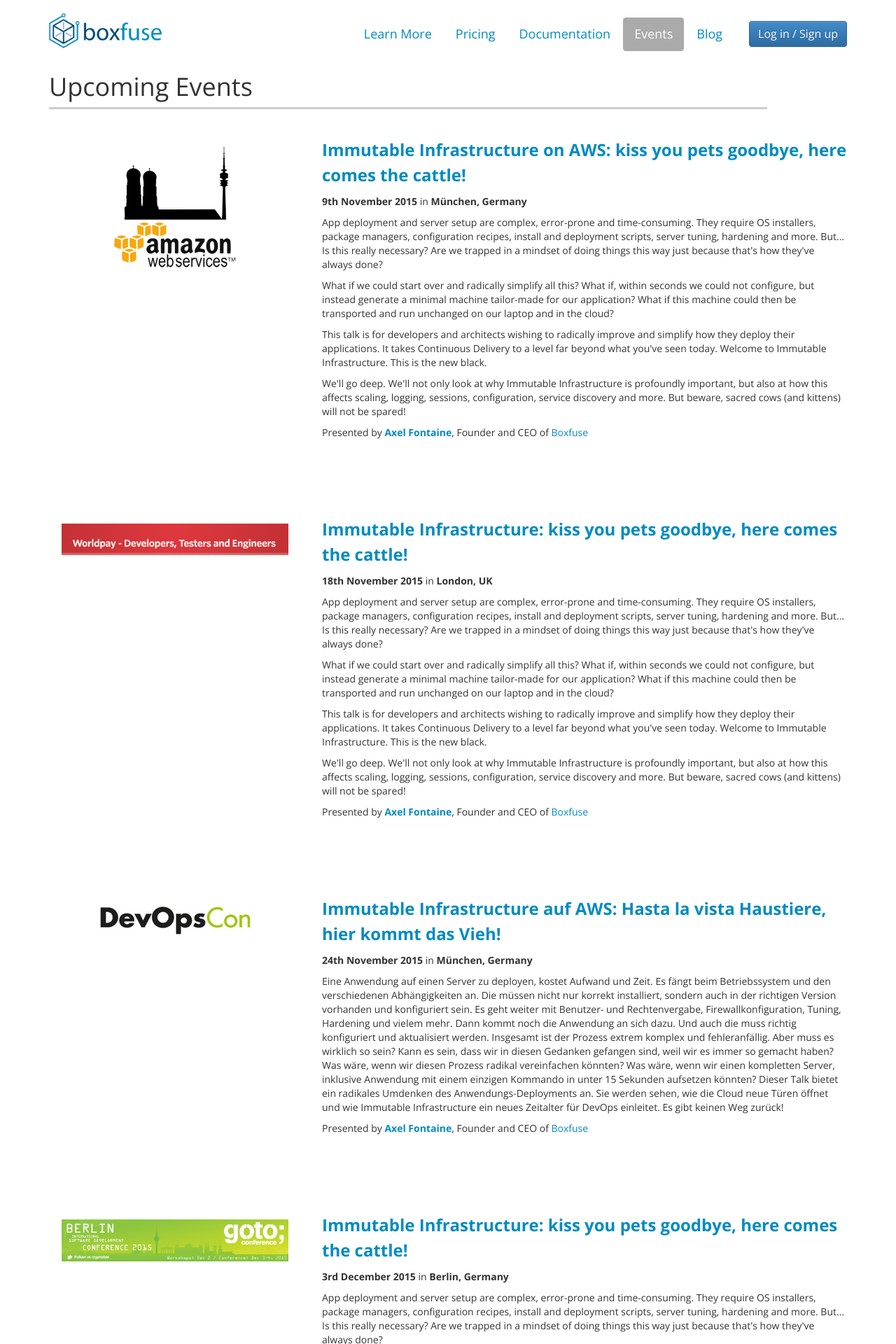
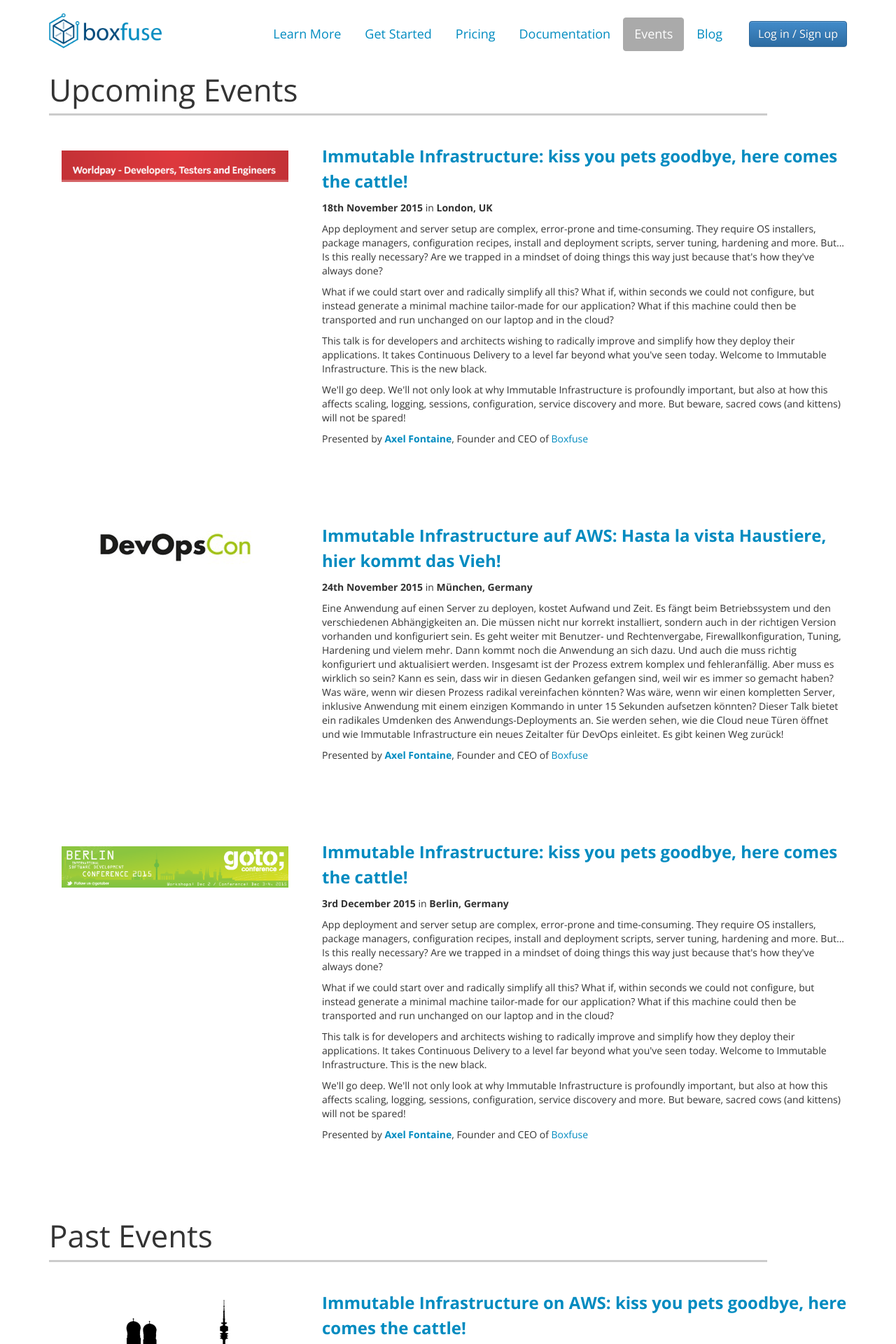
Before and after one commit to flyway/boxfuse.com, a Jekyll site: the page built from events.html, in a window 1280 px wide. Shown: the top 1920 px of the page at 70% size. Built offline with Jekyll 4.4.1, drawn with Linux system fonts in a browser that asks for light colours; some of the changed text lies outside the part shown.

Commit message:
Added get started section

```diff
--- a/_config.yml
+++ b/_config.yml
@@ -1,3 +1,3 @@
 safe: true
 exclude: [.gitattributes, .gitignore, boxfuse.com.iml, README.md, CNAME]
-boxfuseVersion: 1.13.0.776
+boxfuseVersion: 1.13.1.780
--- a/_layouts/default.html
+++ b/_layouts/default.html
@@ -37,6 +37,7 @@
             <div class="col-md-10">
                 <ul id="tabs" class="nav nav-tabs navbar-right">
                     <li {% if page.tab == 'learn' %} class="active" {% endif %}><a href="/learn/why">Learn More</a></li>
+                    <li {% if page.tab == 'getstarted' %} class="active" {% endif %}><a href="/getstarted">Get Started</a></li>
                     <li {% if page.tab == 'pricing' %} class="active" {% endif %}><a href="/pricing">Pricing</a></li>
                     <li {% if page.tab == 'docs' %} class="active" {% endif %}><a href="/docs">Documentation</a></li>
                     <li {% if page.tab == 'events' %} class="active" {% endif %}><a href="/events">Events</a></li>
--- a/_layouts/docs.html
+++ b/_layouts/docs.html
@@ -47,7 +47,7 @@ title: Documentation
         </div>
         <div class="col-md-10">
 
-            <h1>{{ page.subtitle }}</h1>
+            {% if page.subtitle %}<h1>{{ page.subtitle }}</h1>{% endif %}
 
             {{ content }}
 
--- a/assets/css/main.css
+++ b/assets/css/main.css
@@ -604,26 +604,27 @@ hr.soften {
 	font-size: 13px;
 }
 
-#docs h1, .vs h1, #pricing h1 .doc-title {
-    margin-top: 5px;
+#getstarted h1, #docs h1, .vs h1, #pricing h1, .doc-title {
+    margin-top: -5px;
     font-size: 44px;
     font-weight: 400;
 }
 
-#docs h2, .doc-section {
+#getstarted h2, #docs h2, .doc-section {
     margin-top: 50px;
-    font-size: 24px;
+    font-size: 26px;
     font-weight: 800;
-	color: rgb(51,51,51);
+	color: #404040;
 }
 
-#docs h3 {
+#getstarted h3, #docs h3 {
 	font-weight: bold;
 	margin-top: 25px;
-	font-size: 14px;
+	font-size: 20px;
+	color: #808080;
 }
 
-#docs, #learn {
+#docs, #learn, #getstarted {
     padding-top: 40px;
 }
 
@@ -641,6 +642,10 @@ pre.console {
 
 pre.console strong {
     color: yellow;
+}
+
+pre.console span {
+    color: #CCC;
 }
 
 pre.filetree {
@@ -1051,3 +1056,36 @@ pre.filetree span {
 .max-width-image {
 	max-width: 100%;
 }
+
+.choice {
+	float: left;
+	font-size: 20px;
+	font-weight: bold;
+	text-align: center;
+	min-width: 200px;
+}
+
+.choice a {
+	display: block;
+	padding: 20px;
+}
+
+.choice a:hover {
+	background-color: #e0e0e0;
+}
+
+.choice img {
+	height: 80px;
+	padding-bottom: 10px;
+}
+
+.choices:after {
+	content:'';
+	display:block;
+	clear: both;
+}
+
+img.screenshot {
+	border: 1px #ccc dashed;
+	padding: 5px;
+}
--- a/events.html
+++ b/events.html
@@ -5,23 +5,6 @@ title: 'Events'
 ---
 <div id="events" class="container">
     <h1 class="doc-title">Upcoming Events</h1>
-
-    <div class="row">
-        <div class="col-md-4"><a href="http://www.meetup.com/AWS-Munich/events/222476355/"><img src="/assets/events/aws-ug-munich.jpeg"></a></div>
-        <div class="col-md-8">
-            <h2><a href="http://www.meetup.com/AWS-Munich/events/222476355/">Immutable Infrastructure on AWS: kiss you pets goodbye, here comes the cattle!</a></h2>
-            <p><strong>9th November 2015</strong> in <strong>München, Germany</strong></p>
-            <p>App deployment and server setup are complex, error-prone and time-consuming. They require OS installers, package managers, configuration recipes, install and deployment scripts, server tuning, hardening and more. But... Is this really necessary? Are we trapped in a mindset of doing things this way just because that's how they've always done?
-        </p><p>
-                What if we could start over and radically simplify all this? What if, within seconds we could not configure, but instead generate a minimal machine tailor-made for our application? What if this machine could then be transported and run unchanged on our laptop and in the cloud?
-        </p><p>
-                This talk is for developers and architects wishing to radically improve and simplify how they deploy their applications. It takes Continuous Delivery to a level far beyond what you've seen today. Welcome to Immutable Infrastructure. This is the new black.
-        </p><p>
-                We'll go deep. We'll not only look at why Immutable Infrastructure is profoundly important, but also at how this affects scaling, logging, sessions, configuration, service discovery and more. But beware, sacred cows (and kittens) will not be spared!
-            </p>
-            <p>Presented by <a href="https://twitter.com/axelfontaine"><strong>Axel Fontaine</strong></a>, Founder and CEO of <a href="https://boxfuse.com/">Boxfuse</a></p>
-        </div>
-    </div>
 
     <div class="row">
         <div class="col-md-4"><a href="http://www.meetup.com/Worldpay-Developers-engineers-and-testers/events/225943635/"><img src="/assets/events/worldpay-devs.png"></a></div>
@@ -68,6 +51,23 @@ title: 'Events'
     </div>
 
     <h1 class="doc-title">Past Events</h1>
+
+    <div class="row">
+        <div class="col-md-4"><a href="http://www.meetup.com/AWS-Munich/events/222476355/"><img src="/assets/events/aws-ug-munich.jpeg"></a></div>
+        <div class="col-md-8">
+            <h2><a href="http://www.meetup.com/AWS-Munich/events/222476355/">Immutable Infrastructure on AWS: kiss you pets goodbye, here comes the cattle!</a></h2>
+            <p><strong>9th November 2015</strong> in <strong>München, Germany</strong></p>
+            <p>App deployment and server setup are complex, error-prone and time-consuming. They require OS installers, package managers, configuration recipes, install and deployment scripts, server tuning, hardening and more. But... Is this really necessary? Are we trapped in a mindset of doing things this way just because that's how they've always done?
+            </p><p>
+            What if we could start over and radically simplify all this? What if, within seconds we could not configure, but instead generate a minimal machine tailor-made for our application? What if this machine could then be transported and run unchanged on our laptop and in the cloud?
+        </p><p>
+            This talk is for developers and architects wishing to radically improve and simplify how they deploy their applications. It takes Continuous Delivery to a level far beyond what you've seen today. Welcome to Immutable Infrastructure. This is the new black.
+        </p><p>
+            We'll go deep. We'll not only look at why Immutable Infrastructure is profoundly important, but also at how this affects scaling, logging, sessions, configuration, service discovery and more. But beware, sacred cows (and kittens) will not be spared!
+        </p>
+            <p>Presented by <a href="https://twitter.com/axelfontaine"><strong>Axel Fontaine</strong></a>, Founder and CEO of <a href="https://boxfuse.com/">Boxfuse</a></p>
+        </div>
+    </div>
 
     <div class="row">
         <div class="col-md-4"><a href="https://jax.de/wjax2015/sessions/auf-wolke-sieben-architektur-und-deployment-von-microservices-fuer-die-cloud"><img src="/assets/events/wjax-2015.png"></a></div>
--- /dev/null
+++ b/getstarted/index.html
@@ -0,0 +1,37 @@
+---
+layout: getstarted
+menu: overview
+---
+<div id="overview">
+    <h1>Get Started with Boxfuse</h1>
+    <img src="/assets/img/logo-300.png" alt="Boxfuse" style="width: 200px"/>
+    <p>&nbsp;</p>
+    <p>Welcome to <strong>Boxfuse</strong>, Immutable Infrastructure made easy.</p>
+
+    <p><strong>Boxfuse is the easiest, most reliable and secure way to run your JVM-based apps on AWS.</strong></p>
+
+    <h2>Before you begin</h2>
+
+    <p>If you haven't already, start by reading</p>
+    <ul>
+        <li><a href="/learn/why">Why Immutable Infrastructure?</a></li>
+        <li><a href="/learn/how">How Boxfuse Works</a></li>
+    </ul>
+
+    <h2 id="gettingstarted">Getting started</h2>
+
+    <p>Select the framework or platform of your choice to follow a quick tutorial to get you <strong>up and running in 5 minutes</strong>:</p>
+
+    <div class="choices">
+        <!--
+        <div class="choice"><a href="/getstarted/springboot"><img src="/assets/img/springboot.png"><br>Spring Boot</a></div>
+        <div class="choice"><a href="/getstarted/dropwizard"><img src="/assets/img/dropwizard.png"><br>Dropwizard</a></div>
+        -->
+        <div class="choice"><a href="/getstarted/play"><img src="/assets/img/play.png"><br>Play</a></div>
+        <!--
+        <div class="choice"><a href="/getstarted/tomcat"><img src="/assets/img/tomcat.png"><br>Tomcat</a></div>
+        <div class="choice"><a href="/getstarted/tomee"><img src="/assets/img/tomee.png"><br>TomEE</a></div>
+        <div class="choice"><a href="/getstarted/jar"><img src="/assets/img/java.png"><br>Executable Jar</a></div>
+        -->
+    </div>
+</div>
```
Also changed, not shown: _layouts/getstarted.html (added, +39 -0 lines), docs/index.html (+10 -10 lines), getstarted/download.html (added, +49 -0 lines), getstarted/play.html (added, +154 -0 lines), assets/img/logo-notext.png (added).
